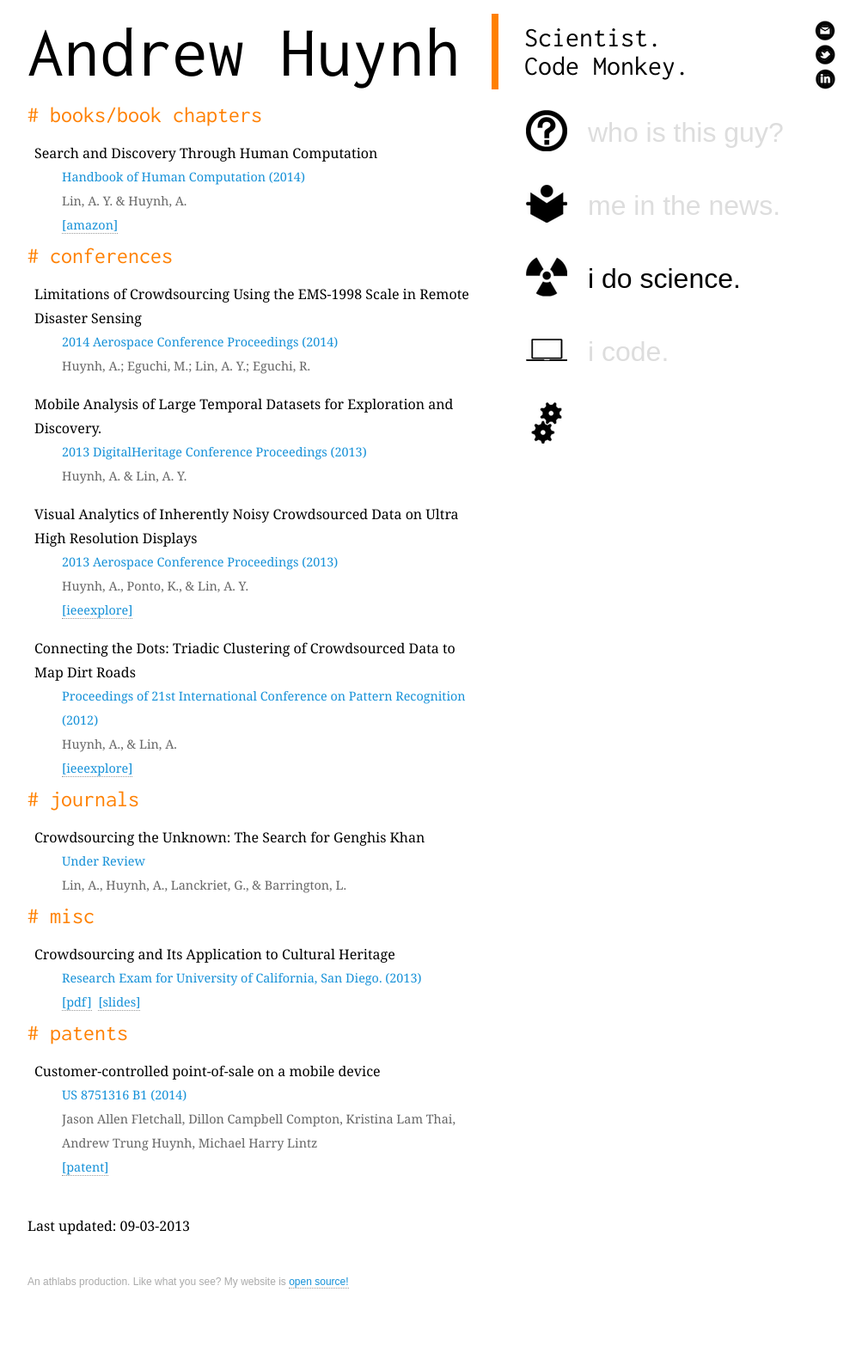
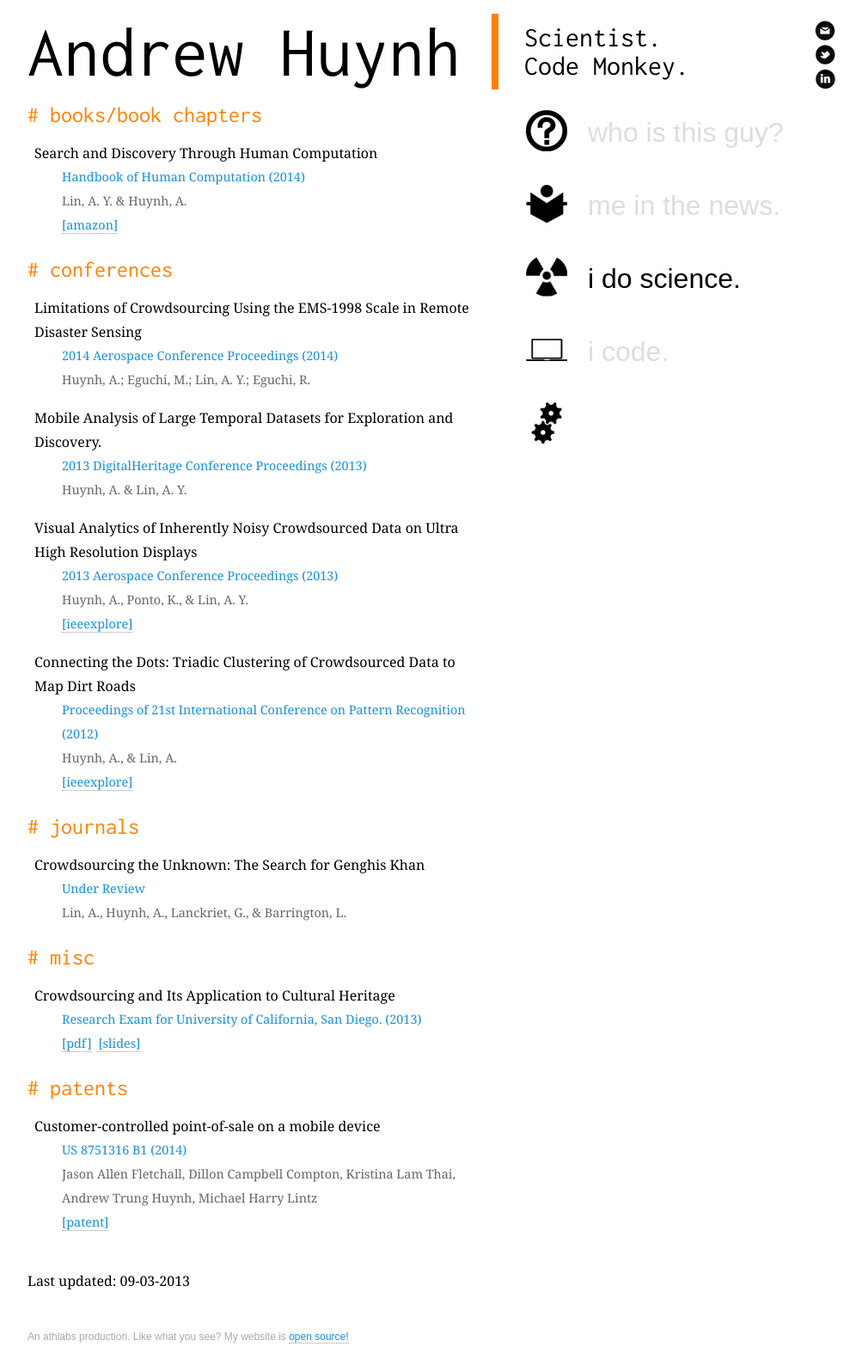
Before and after one commit to a5huynh/athlabs.com, a Jekyll site: the page built from research/index.md, in a window 1280 px wide. Shown: the whole page at 86% size, without its empty margins (138-1141 px from the left). Built offline with Jekyll 4.4.1, drawn with Linux system fonts in a browser that asks for light colours; nearby versions of some CDN libraries; some web fonts are replaced; before the commit the page ends 1510 px from its top, so only the background shows below that.

Commit message:
Added some extra padding on the end of citation lists to balance out the layout

```diff
--- a/_sass/_citations.scss
+++ b/_sass/_citations.scss
@@ -2,7 +2,7 @@
 ul.citations {
 	list-style-type: none;
 	padding:0;
-	margin:0;
+	margin:0 0 16px 0;
 
 	li {
 		padding: 8px;
```
